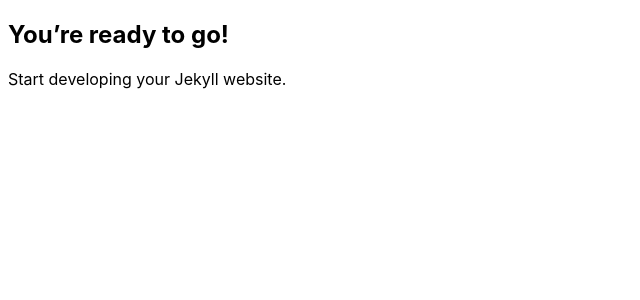
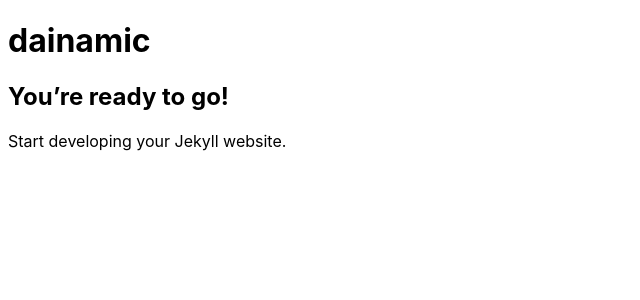
Before and after one commit to DainLee41/DainLee41.github.io, a Jekyll site: the page built from index.md, in a window 1280 px wide. Shown: the top 300 px of the page, without its empty margins (0-640 px from the left). Built offline with Jekyll 4.4.1, drawn with Linux system fonts in a browser that asks for light colours.

Commit message:
first commit

```diff
--- a/_config.yml
+++ b/_config.yml
@@ -1,3 +1,4 @@
-url: "" # the base hostname & protocol for your site, e.g. http://example.com
+url: https://DainLee41.github.io # the base hostname & protocol for your site, e.g. http://example.com
 baseurl: "" # the subpath of your site, e.g. /blog
-title: "" # the name of your site, e.g. ACME Corp.
+title: dainamic # the name of your site, e.g. ACME Corp.
+description: welcome to my site!
--- /dev/null
+++ b/_layouts/home.html
@@ -0,0 +1,12 @@
+---
+layout: default
+---
+
+<header>
+    <h1>{{ site.title }}</h1>
+    {%- if site._config.show_description -%}
+        <p>{{ site.description }}</p>
+    {%-endif-%}
+</header>
+
+{{ content }}
```
Also changed, not shown: index.md (+1 -1 lines), 1 other file.
